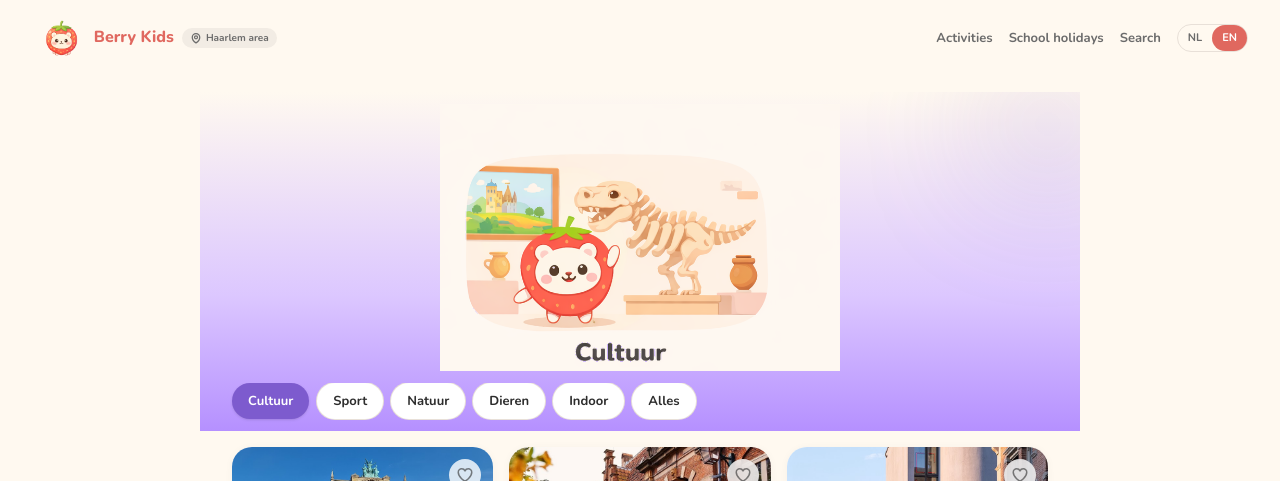
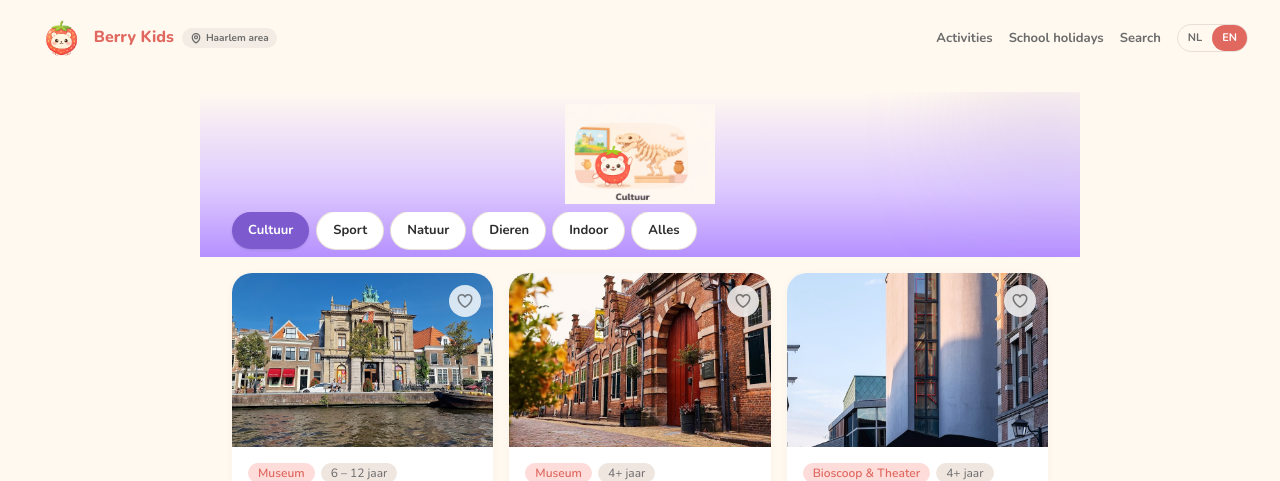
Before and after one commit to Guido-isla/berrykids, a Next.js app: page /en/activiteiten in a window 1280 px wide. Shown: the top 481 px of the page. Built offline with nearby package versions, Linux system fonts and the light colour scheme.

Commit message:
Banner 30% shorter: fixed illustration height 80px, tighter spacing

```diff
--- a/src/components/FilterableActivities.tsx
+++ b/src/components/FilterableActivities.tsx
@@ -106,7 +106,7 @@ export default function FilterableActivities({ activities }: { activities: Activ
   return (
     <>
       {/* Category banner — illustration is the hero */}
-      <div className="relative -mx-5 -mt-4 overflow-hidden pb-2 sm:-mx-8" style={{ background: illustration ? illustration.gradient : undefined }}>
+      <div className="relative -mx-5 -mt-4 overflow-hidden sm:-mx-8" style={{ background: illustration ? illustration.gradient : undefined }}>
         {illustration && (
           <>
             {/* Glow */}
@@ -118,7 +118,7 @@ export default function FilterableActivities({ activities }: { activities: Activ
                 alt=""
                 width={500}
                 height={375}
-                className="h-auto w-[80%] max-w-[340px] sm:w-[60%] sm:max-w-[400px]"
+                className="h-[80px] w-auto sm:h-[100px]"
                 priority
               />
             </div>
@@ -127,7 +127,7 @@ export default function FilterableActivities({ activities }: { activities: Activ
         {!illustration && <div className="pt-[72px] sm:pt-[80px]" />}
 
         {/* Pills — sit on the gradient */}
-        <div className="mt-3 flex gap-2 overflow-x-auto px-5 pb-1 scrollbar-none sm:px-8">
+        <div className="mt-2 flex gap-2 overflow-x-auto px-5 pb-2 scrollbar-none sm:px-8">
           {CATEGORY_OPTIONS.map((opt) => (
             <Pill
               key={opt.value}
```
